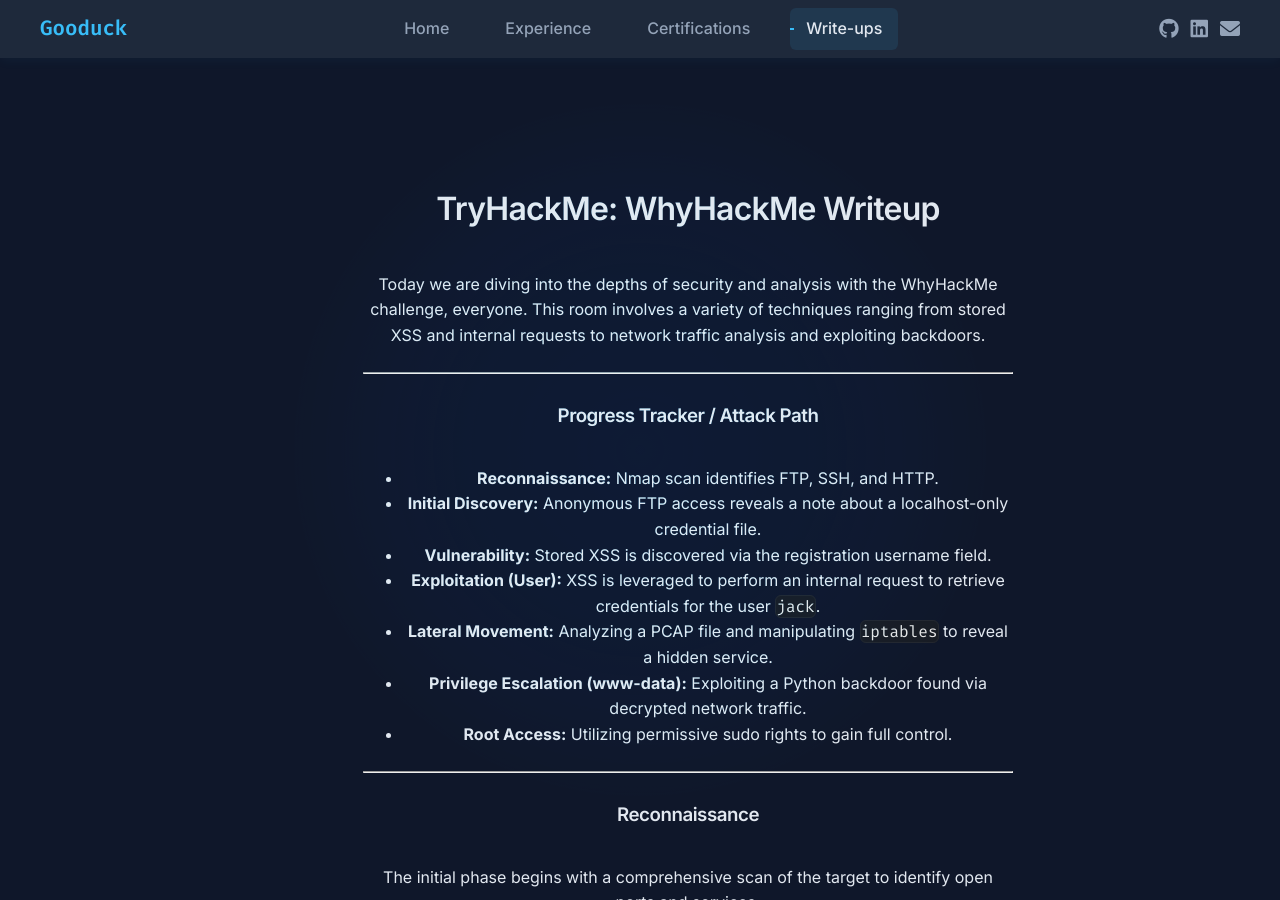
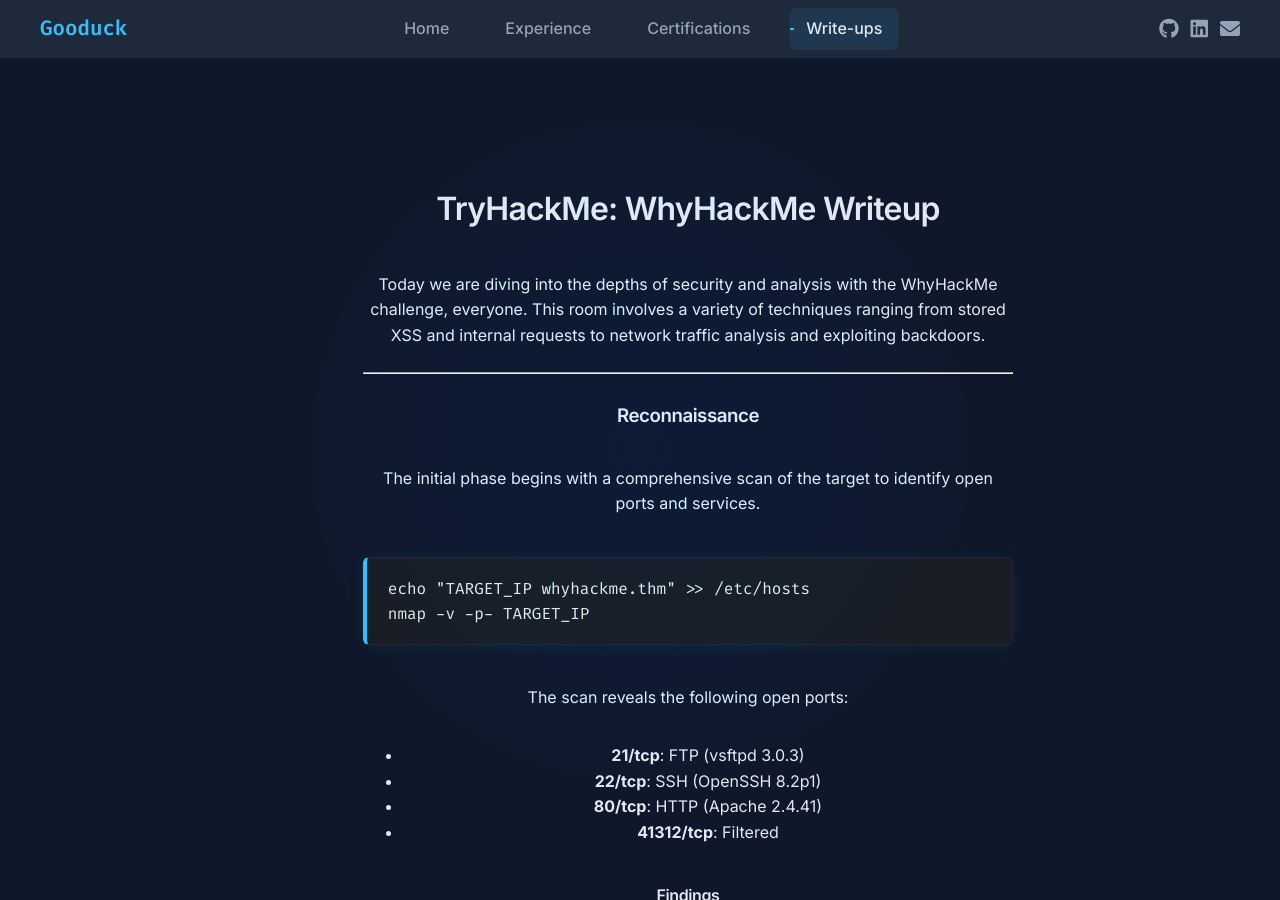
Before and after one commit to berc0de/bercode, a Jekyll site: the page built from _posts/2026-01-10-whyhackme-ctf-writeup.md, in a window 1280 px wide and 900 px high. Built offline with Jekyll 4.4.1, drawn with Linux system fonts in a browser that asks for light colours; some of the changed text lies outside the part shown.

Commit message:
Fix Writeup Dates

```diff
--- a/_posts/2026-01-10-whyhackme-ctf-writeup.md
+++ b/_posts/2026-01-10-whyhackme-ctf-writeup.md
@@ -10,18 +10,6 @@ difficulty: Medium
 
 # TryHackMe: WhyHackMe Writeup
 Today we are diving into the depths of security and analysis with the WhyHackMe challenge, everyone. This room involves a variety of techniques ranging from stored XSS and internal requests to network traffic analysis and exploiting backdoors.
-
----
-
-### Progress Tracker / Attack Path
-
-* **Reconnaissance:** Nmap scan identifies FTP, SSH, and HTTP.
-* **Initial Discovery:** Anonymous FTP access reveals a note about a localhost-only credential file.
-* **Vulnerability:** Stored XSS is discovered via the registration username field.
-* **Exploitation (User):** XSS is leveraged to perform an internal request to retrieve credentials for the user `jack`.
-* **Lateral Movement:** Analyzing a PCAP file and manipulating `iptables` to reveal a hidden service.
-* **Privilege Escalation (www-data):** Exploiting a Python backdoor found via decrypted network traffic.
-* **Root Access:** Utilizing permissive sudo rights to gain full control.
 
 ---
 
```
Also changed, not shown: other parts of _posts/2026-01-10-whyhackme-ctf-writeup.md (+1 -1 lines), _posts/2026-01-09-exfilnode-ctf-writeup.md (renamed from _posts/2026-01-10-exfilnode-ctf-writeup.md, +1 -1 lines), 5 other files.
